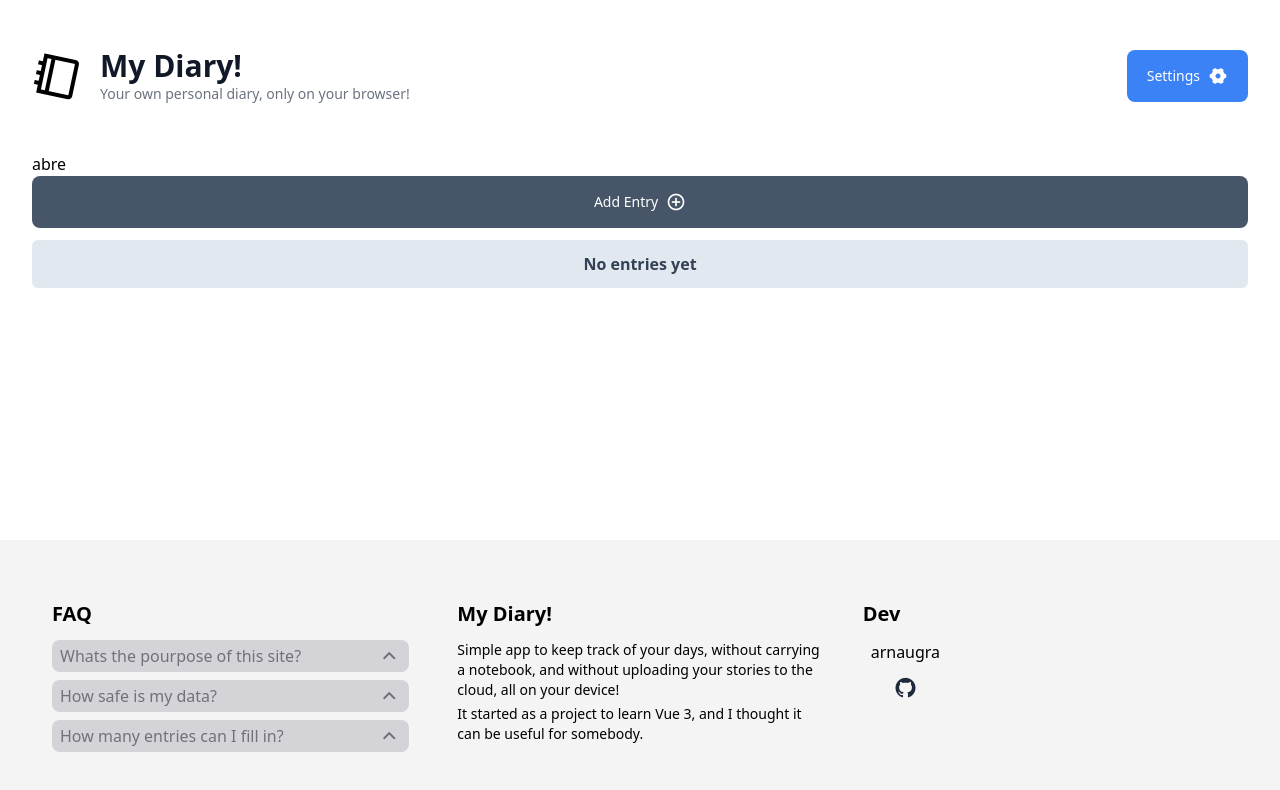
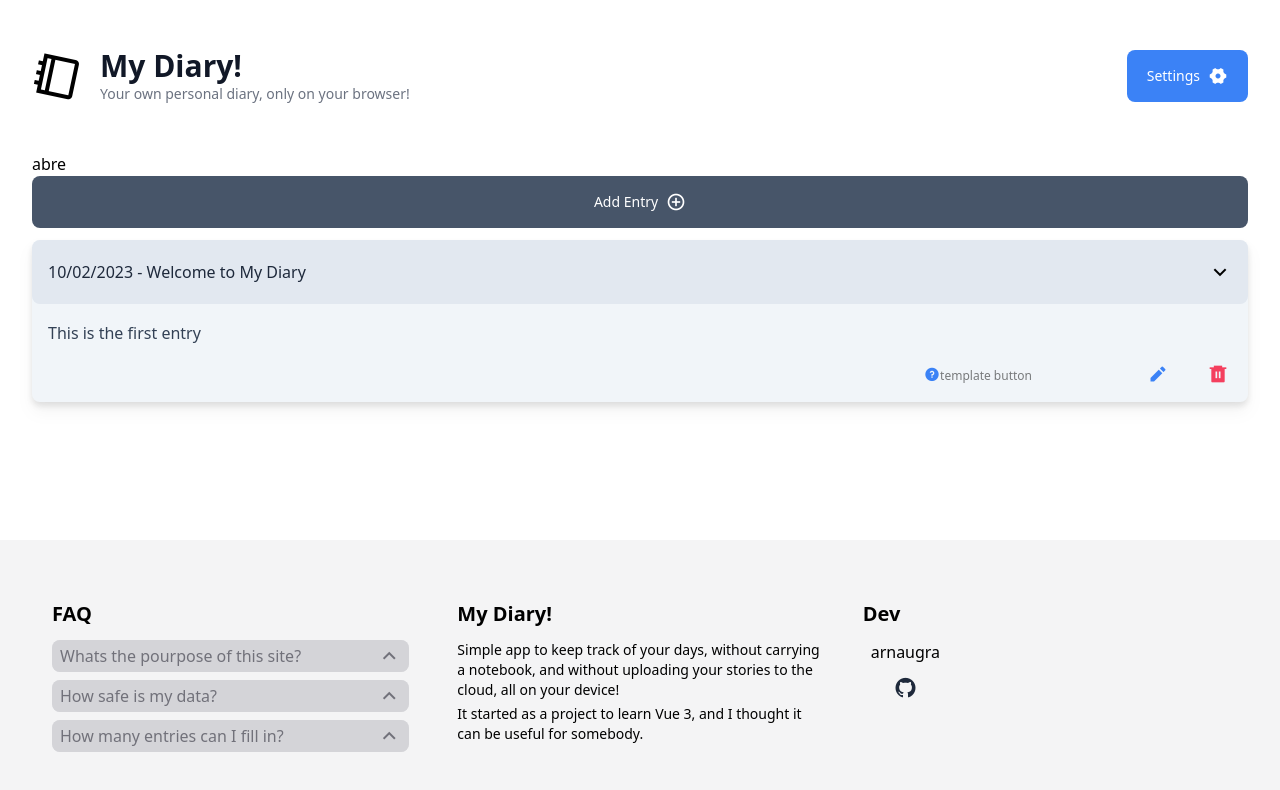
Before and after one commit to arnaugra/MyDiary, a Vue app: page / in a window 1280 px wide. Shown: the top 790 px of the page. Built offline with nearby package versions, Linux system fonts and the light colour scheme.

Commit message:
set initial entry, deleted initial test entries

```diff
--- a/src/db.js
+++ b/src/db.js
@@ -35,11 +35,11 @@ request.onupgradeneeded = (event) => {
   //     title: "Second test",
   //     content: "This is the second test"
   // })
-  // store.add({ // info entry
-  //     date: new Date('Fri Feb 10 2023 21:08:37 GMT+0100 (Central European Standard Time)'),
-  //     title: "First entry",
-  //     content: "This is the first entry"
-  // })
+  store.add({ // info entry
+      date: new Date('Fri Feb 10 2023 21:08:37 GMT+0100 (Central European Standard Time)'),
+      title: "Welcome to My Diary",
+      content: "This is the first entry"
+  })
 
   store.transaction.oncomplete = (event) => {
     debugLog("database created")
```
